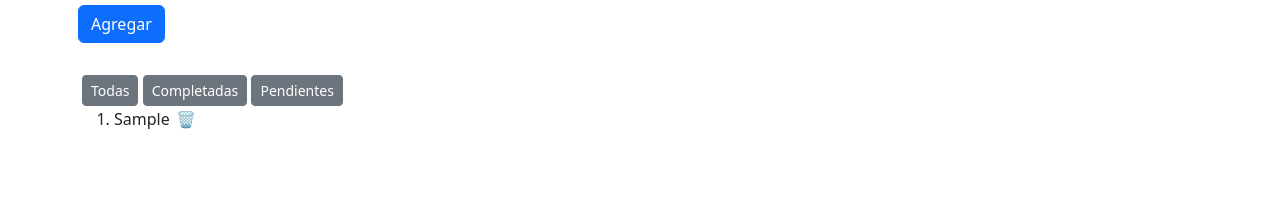
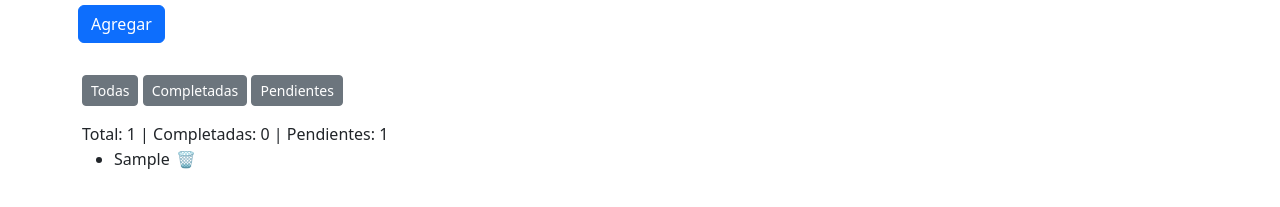
Before and after one commit to JuanCruz-Coding/To-Do-List, a plain HTML site: page index.html in a window 1280 px wide. Both pictures are taken after typing "Sample" into the empty fields and a click on the button "Agregar". Shown: the part 161-368 px from the top of the page. Drawn offline with nearby package versions, Linux system fonts and the light colour scheme; some packages are replaced by stand-ins of ours; a script that the page names is missing.

Commit message:
Agregamos contador de tareas

```diff
--- a/app.js
+++ b/app.js
@@ -18,6 +18,7 @@ document.addEventListener("DOMContentLoaded", function() {
                 crearElementoTarea(tarea.texto, tarea.completada);
             });
         }
+        actualizarContador();
     }
 
     // Guardar tareas en el localStorage
@@ -46,6 +47,8 @@ document.addEventListener("DOMContentLoaded", function() {
             const index = Array.from(listaTareas.children).indexOf(nuevaTarea);
             tareas[index].completada = !tareas[index].completada;
             guardarTareas(); // Guardar cambios en el localStorage
+            actualizarContador();
+
          });
 
         botonEliminar.addEventListener("click", function() {
@@ -53,6 +56,7 @@ document.addEventListener("DOMContentLoaded", function() {
             tareas.splice(index, 1); // Eliminar la tarea del array
             listaTareas.removeChild(nuevaTarea); // Eliminar el <li> del DOM
             guardarTareas(); // Guardar cambios en el localStorage
+            actualizarContador();
         });
 
         nuevaTarea.appendChild(spanTexto);
@@ -68,6 +72,7 @@ document.addEventListener("DOMContentLoaded", function() {
         if (tareaTexto !== "") {
             tareas.push({ texto: tareaTexto, completada: false }); // Agregar la tarea al array
             guardarTareas(); // Guardar en el localStorage
+            actualizarContador(); // Actualizar el contador de tareas
             crearElementoTarea(tareaTexto); // Crear el elemento en el DOM
             inputTarea.value = ""; // Limpiar el campo de entrada
         } else {
@@ -85,6 +90,8 @@ document.addEventListener("DOMContentLoaded", function() {
 
     // Cargar tareas al iniciar la página
     cargarTareas();
+    actualizarContador();
+
 
     const botonesFiltro = document.querySelectorAll(".filtro-btn");
 
@@ -111,4 +118,14 @@ document.addEventListener("DOMContentLoaded", function() {
         }
     }
 
+    function actualizarContador() {
+        const total = tareas.length;
+        const completadas = tareas.filter(tarea => tarea.completada).length;
+        const pendientes = total - completadas;
+
+        document.getElementById("total").textContent = total;
+        document.getElementById("completadas").textContent = completadas;
+        document.getElementById("pendientes").textContent = pendientes;
+    }
+
 });
--- a/index.html
+++ b/index.html
@@ -24,10 +24,16 @@
             <button class="filtro-btn btn btn-secondary btn-sm" data-filtro="completadas">Completadas</button>
             <button class="filtro-btn btn btn-secondary btn-sm" data-filtro="pendientes">Pendientes</button>
         </div>
+        <div id="contador-tareas" class="mt-3">
+            Total: <span id="total">0</span> |
+            Completadas: <span id="completadas">0</span> |
+            Pendientes: <span id="pendientes">0</span>
+        </div>
 
-        <ol id="lista-tareas">
+
+        <ul id="lista-tareas">
             <!-- Aquí se agregarán las tareas -->
-        </ol>
+        </ul>
 
     </div>
 
```
